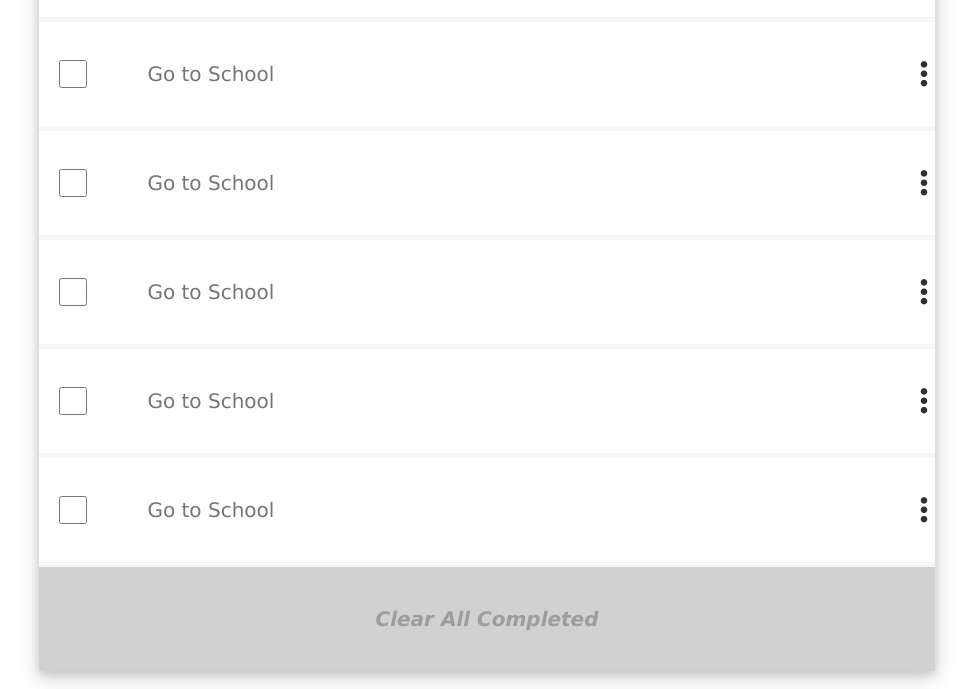
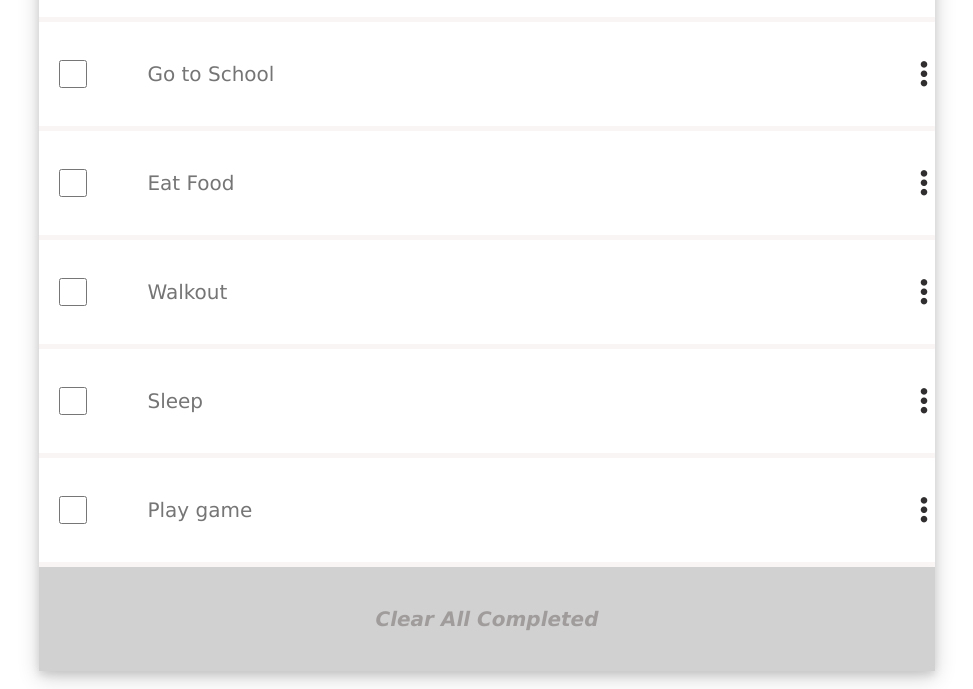
Before and after one commit to RaphDasilva/To-do-list, a website built with webpack: page src/index.html in a window 1280 px wide. Shown: the part 111-800 px from the top of the page, without its empty margins (153-1126 px from the left). Built offline with nearby package versions, Linux system fonts and the light colour scheme.

Commit message:
Render the dynamically created list

```diff
--- a/src/index.html
+++ b/src/index.html
@@ -1,5 +1,6 @@
 <!DOCTYPE html>
 <html lang="en">
+
 <head>
     <meta charset="UTF-8">
     <meta http-equiv="X-UA-Compatible" content="IE=edge">
@@ -7,18 +8,21 @@
     <script src="https://kit.fontawesome.com/9ac36e1f47.js" crossorigin="anonymous"></script>
     <title>To Do List</title>
 </head>
+
 <body>
     <main>
         <div class="list-container">
-            <div class="title"><h1>Today's To Do</h1><i class="fa-solid fa-rotate"></i></i></div>
-            <div class="to-do-container"><div class="to-do"><input type="checkbox"><input type="text" placeholder="Go to School"></div><div class="to-do-icon"><i class="fa-solid fa-ellipsis-vertical"></i></div></div>
-            <div class="to-do-container"><div class="to-do"><input type="checkbox"><input type="text" placeholder="Go to School"></div><div class="to-do-icon"><i class="fa-solid fa-ellipsis-vertical"></i></div></div>
-            <div class="to-do-container"><div class="to-do"><input type="checkbox"><input type="text" placeholder="Go to School"></div><div class="to-do-icon"><i class="fa-solid fa-ellipsis-vertical"></i></div></div>
-            <div class="to-do-container"><div class="to-do"><input type="checkbox"><input type="text" placeholder="Go to School"></div><div class="to-do-icon"><i class="fa-solid fa-ellipsis-vertical"></i></div></div>
-            <div class="to-do-container"><div class="to-do"><input type="checkbox"><input type="text" placeholder="Go to School"></div><div class="to-do-icon"><i class="fa-solid fa-ellipsis-vertical"></i></div></div>
-            <div class="clear"><p>Clear All Completed</p></div>
+            <div class="title">
+                <h1>Today's To Do</h1><i class="fa-solid fa-rotate"></i></i>
+            </div>
+            <div class="container"></div>
+
+            <div class="clear">
+                <p>Clear All Completed</p>
+            </div>
 
         </div>
     </main>
 </body>
+
 </html>
```
